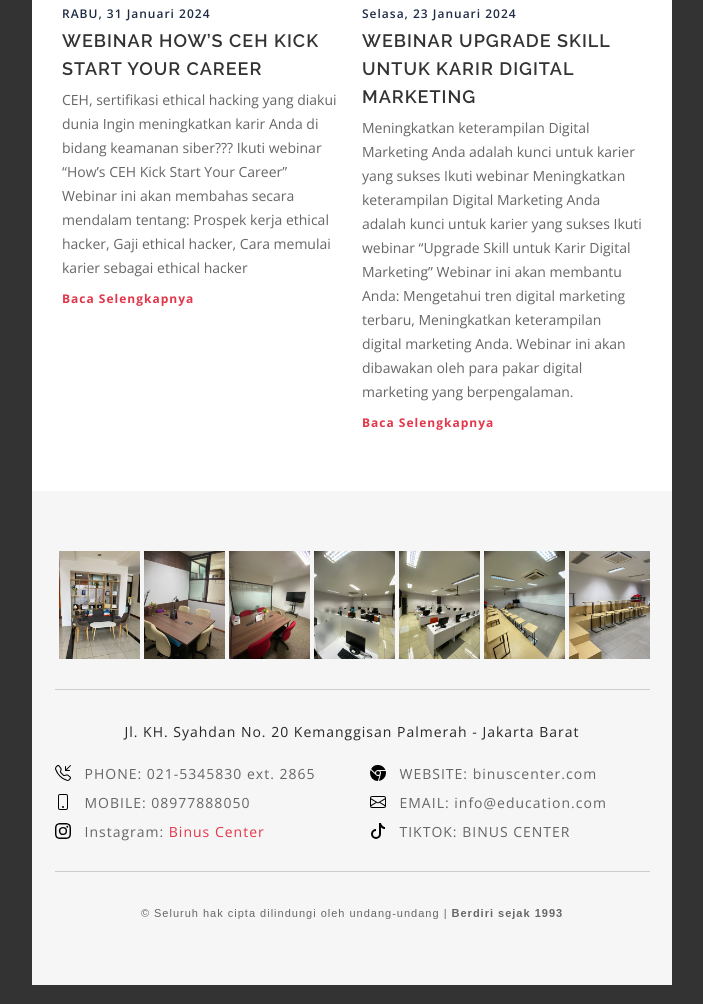
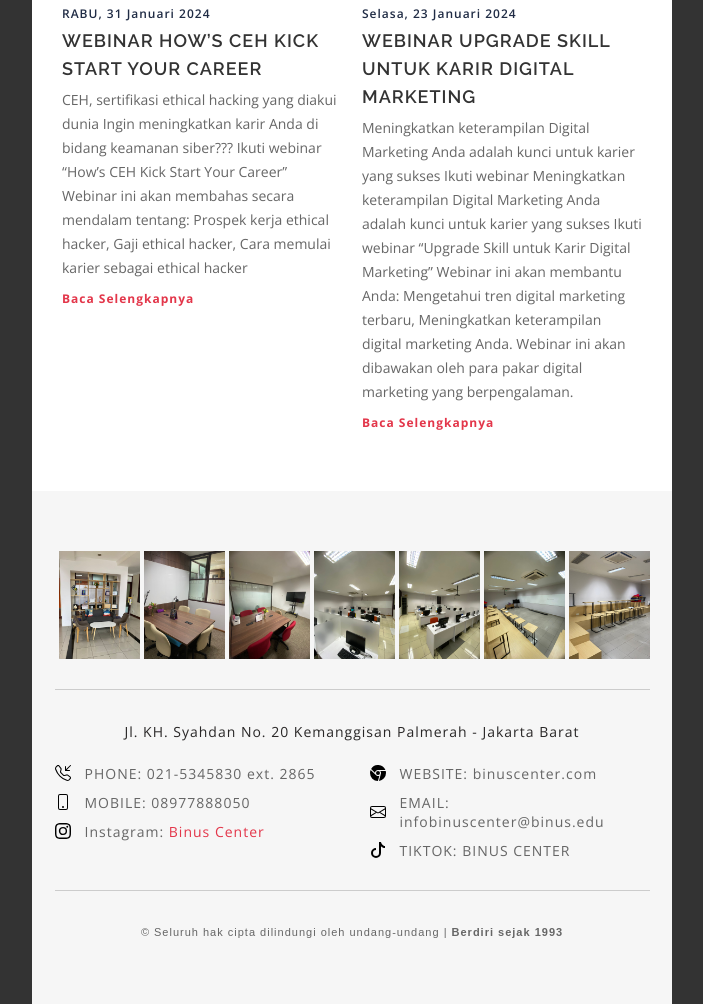
Before and after one commit to adhityarenato99/template-email-bc, a plain HTML site: page index.html in a window 1280 px wide. Shown: the part 4616-5620 px from the top of the page, without its empty margins (288-991 px from the left). Drawn offline with nearby package versions, Linux system fonts and the light colour scheme; files whose address does not match are found by name.

Commit message:
repair email address

```diff
--- a/index.html
+++ b/index.html
@@ -3442,7 +3442,7 @@
 																				style="color:#666666; text-decoration:none;"
 																				data-color="Footer Mail"
 																				data-size="Footer Mail" data-min="10"
-																				data-max="34">info@education.com</a>
+																				data-max="34">infobinuscenter@binus.edu</a>
 																		</td>
 																	</tr>
 
```
